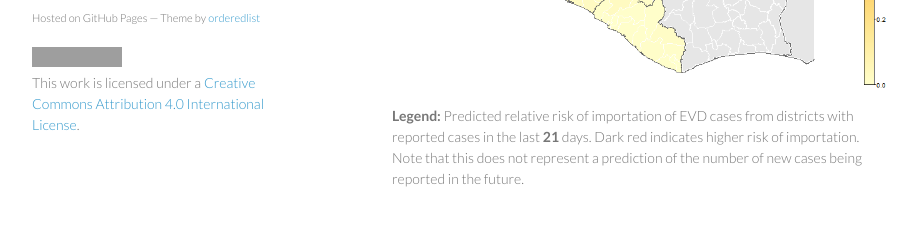
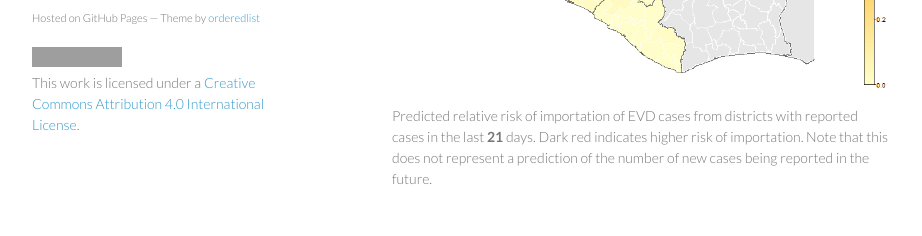
Before and after one commit to SEEG-Oxford/ebola-spread, a Jekyll site: the page built from local-risk.md, in a window 1280 px wide. Shown: the part 715-951 px from the top of the page, without its empty margins (178-1100 px from the left). Built offline with Jekyll 4.4.1, drawn with Linux system fonts in a browser that asks for light colours; Markdown is read by kramdown in place of the engine named in the settings; grey boxes are pictures that could not be loaded.

Commit message:
Remove the word legend from the legend

```diff
--- a/local-risk.md
+++ b/local-risk.md
@@ -15,5 +15,5 @@ The aim of this analysis is to produce a regional, district level metric of the
 
 <div id="container">
     <img src="images/regional_prediction.png" />
-    <b>Legend:</b> Predicted relative risk of importation of EVD cases from districts with reported cases in the last <b>21</b> days. Dark red indicates higher risk of importation. Note that this does not represent a prediction of the number of new cases being reported in the future.
+    Predicted relative risk of importation of EVD cases from districts with reported cases in the last <b>21</b> days. Dark red indicates higher risk of importation. Note that this does not represent a prediction of the number of new cases being reported in the future.
 </div>
```
